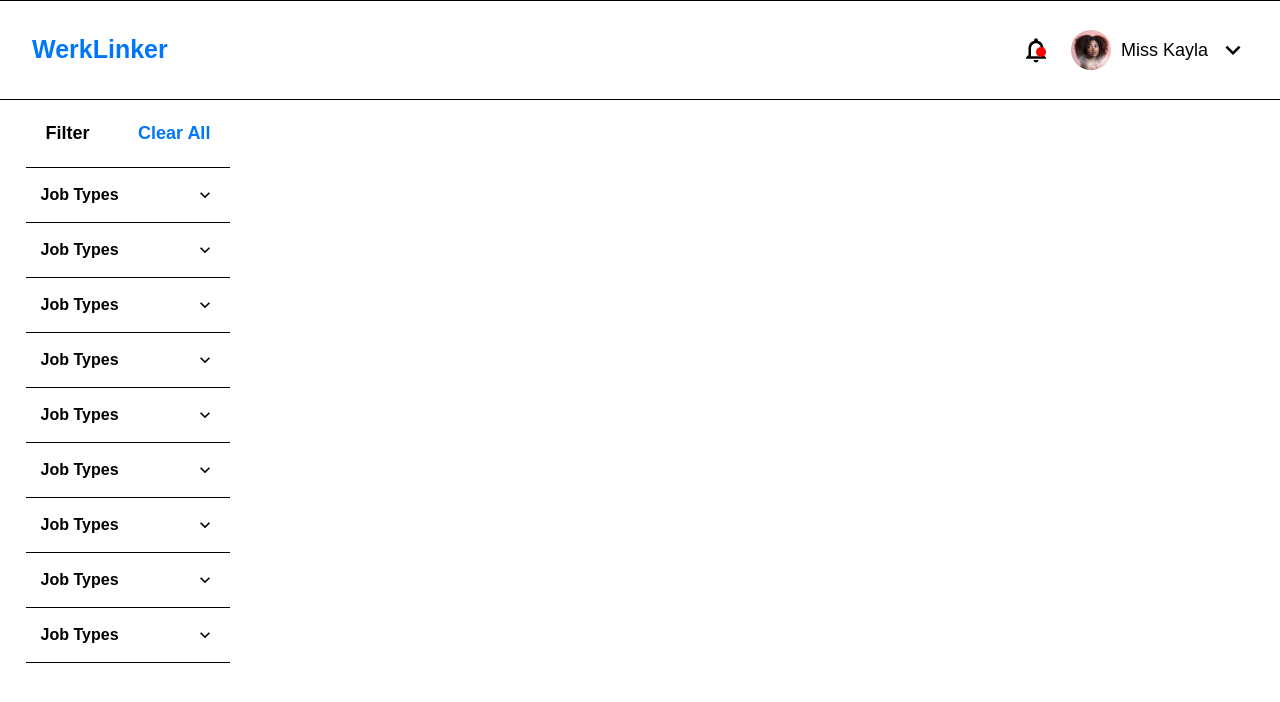
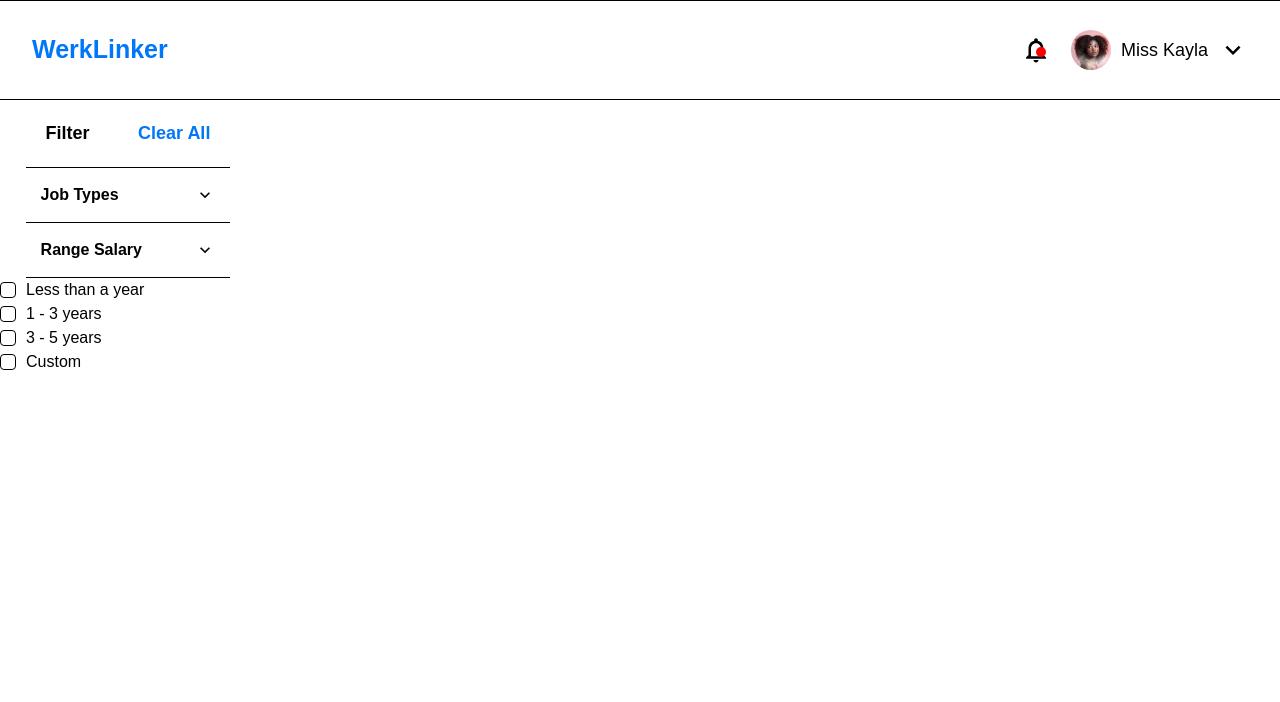
Before and after one commit to raazymuhd1/Job-Portal-Dapps, a Next.js app: page / in a window 1280 px wide. Shown: the top 702 px of the page. Built offline with nearby package versions, Linux system fonts and the light colour scheme.

Commit message:
done with RangeSalary components

```diff
--- a/src/components/sidebar/SalaryExp.tsx
+++ b/src/components/sidebar/SalaryExp.tsx
@@ -1,7 +1,6 @@
 "use client"
-import { useState, FC } from 'react'
+import { SetStateAction, Dispatch , FC } from 'react'
 import { Checkbox } from "@/components/ui/checkbox"
-import { MdKeyboardArrowDown, MdKeyboardArrowUp } from "react-icons/md";
 
 interface IProps {
   id: number;
@@ -10,27 +9,14 @@ interface IProps {
   htmlFor: string;
 }
 
-const SalaryExp: FC<IProps> = ({ title, htmlFor }) => {
-    const [showItems, setShowItems] = useState<boolean>(false);
+const SalaryExp: FC<IProps> = ({  title, htmlFor }) => {
 
   return (
-    <aside className={`w-[80%] mx-auto p-[15px] border-b-[1px]`}>
         <div
-          className={`flex items-center w-full justify-between cursor-pointer`}
-          onClick={() => setShowItems(!showItems)}>
-            <h3 className='text-[14px] md:text-[1rem] lg:text-[2rem-14px] font-semibold'> Job Types </h3>
-            { showItems ? <MdKeyboardArrowUp className="text-[20px]" /> : <MdKeyboardArrowDown className="text-[20px]" />}
+            className={`flex items-center gap-[10px]`}>
+            <Checkbox id={`${htmlFor}`} />
+            <label htmlFor={`${htmlFor}`}> { title } </label>
         </div>
-
-        <div className={`${showItems ? "flex flex-col gap-[10px]" : "hidden"} p-[15px] transition-all duration-500 delay-300`}>
-            <div
-                className={`flex items-center gap-[10px]`}
-                >
-                <Checkbox id={`${htmlFor}`} />
-                <label htmlFor={`${htmlFor}`}> { title } </label>
-            </div>
-        </div>
-    </aside>
   )
 }
 
--- a/src/components/sidebar/Sidebar.tsx
+++ b/src/components/sidebar/Sidebar.tsx
@@ -1,10 +1,13 @@
 "use client"
-import React from 'react'
+import { useState } from 'react'
 import { rangeSalaries, experiences } from '@/constants'
+import { MdKeyboardArrowDown, MdKeyboardArrowUp } from "react-icons/md";
 import JobType from './JobType'
 import SalaryExp from './SalaryExp'
 
 const Sidebar = () => {
+      const [showItems, setShowItems] = useState<boolean>(false);
+
   return (
     <aside className={`min-w-[20%]`}>
         <div className="flex items-center justify-between w-[80%] mx-auto p-[20px] border-b-[1px]">
@@ -14,12 +17,31 @@ const Sidebar = () => {
 
         {/* JOB TYPES */}
         <JobType />
-        { rangeSalaries.map(salary => (
-          <SalaryExp key={salary.id}  { ...salary } />
-        )) }
+        {/* // range salary and experiences comp can be combined */}
+        <aside className={`w-[80%] mx-auto p-[15px] border-b-[1px]`}>
+          <div
+            className={`flex items-center w-full justify-between cursor-pointer`}
+            onClick={() => setShowItems(!showItems)}>
+              <h3 className='text-[14px] md:text-[1rem] lg:text-[2rem-14px] font-semibold'> Range Salary </h3>
+              { showItems ? <MdKeyboardArrowUp className="text-[20px]" /> : <MdKeyboardArrowDown className="text-[20px]" />}
+          </div>
+
+          <div className={`${showItems ? "flex flex-col gap-[10px]" : "hidden"} p-[15px] transition-all duration-500 delay-300`}>
+              { rangeSalaries.map(salary => {
+                  // const salaries = {...salary, showItems}
+                return (
+                    <div
+                        key={salary.id}
+                        className={`flex items-center gap-[10px]`}>
+                      <SalaryExp { ...salary } />
+                    </div>
+                )
+            }) }
+          </div>
+        </aside>
 
         { experiences.map(exp => (
-          <SalaryExp key={exp.id}  { ...exp } />
+          <SalaryExp  { ...exp }  />
         )) }
         {/* EXPERIENCES */}
     </aside>
```
Also changed, not shown: 1 other file (tests, documents, lock files or other folders).
